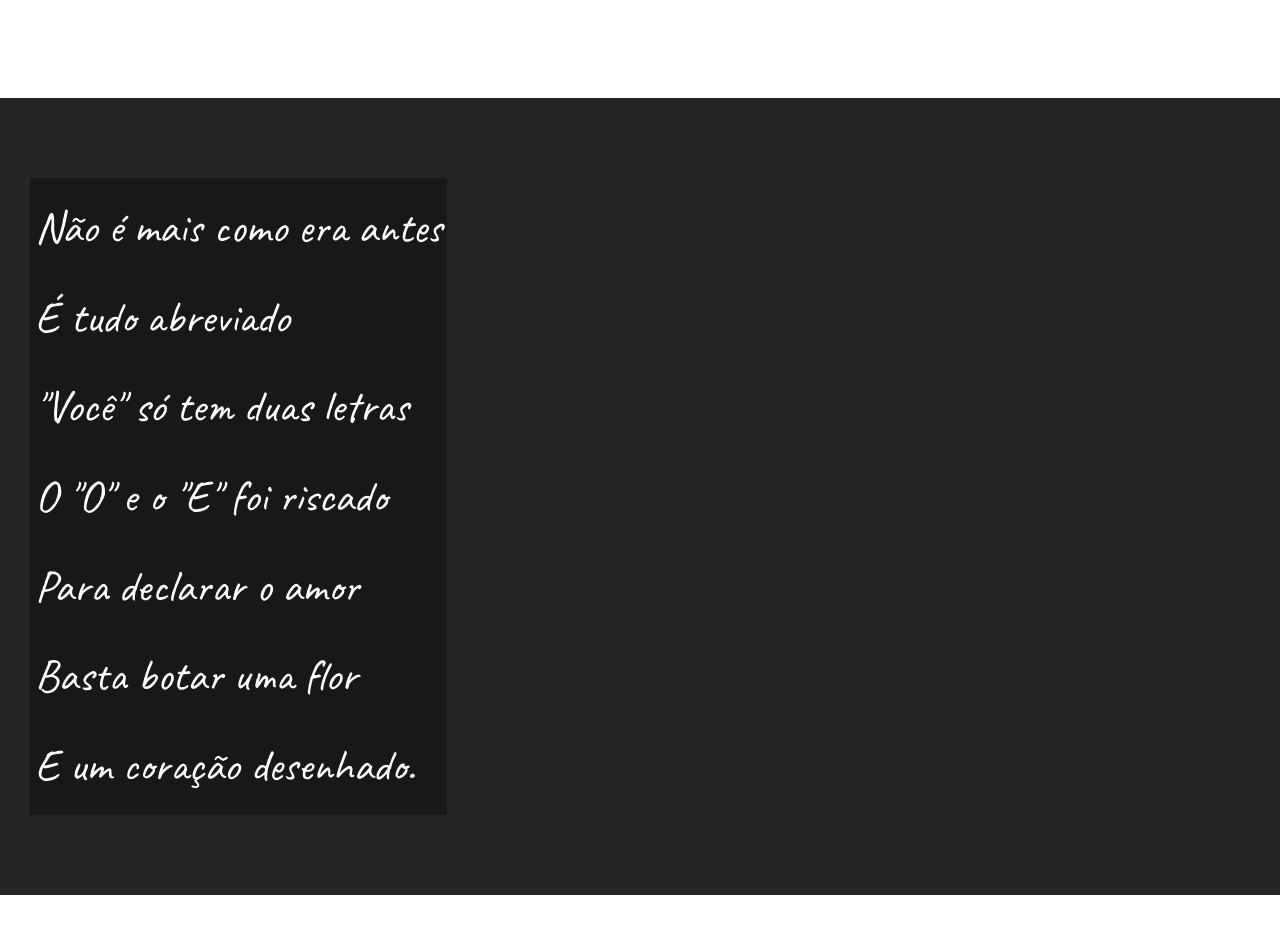
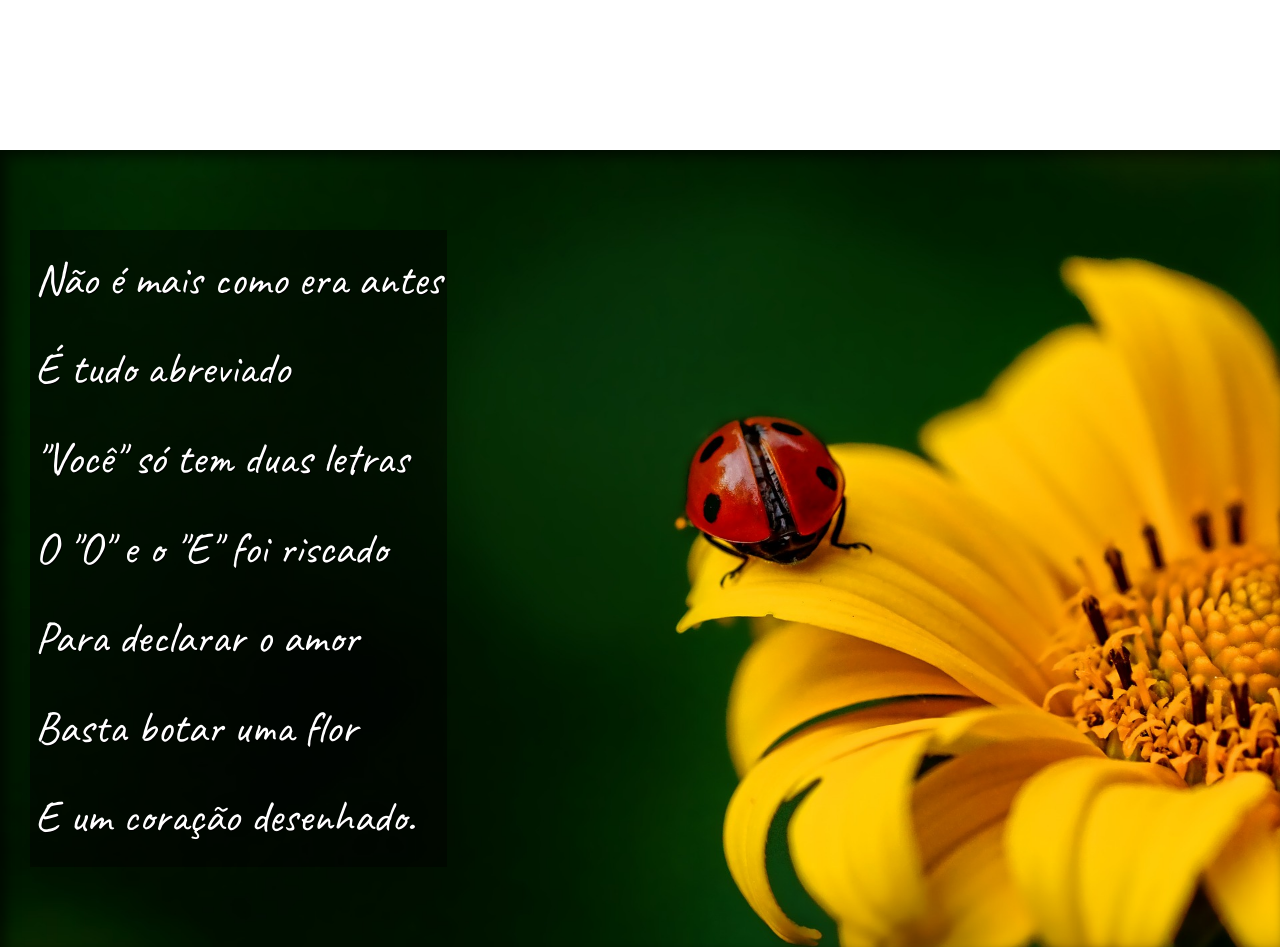
Before and after one commit to DaniellyLiba/exercicios-html5-css3, a plain HTML site: page exercicios-arquivo/desafios/d12/index.html in a window 1280 px wide. Shown: the part 1000-1947 px from the top of the page. Drawn offline with Linux system fonts and the light colour scheme.

Commit message:
finalizado desafio

```diff
--- a/exercicios-arquivo/desafios/d12/estilo/style.css
+++ b/exercicios-arquivo/desafios/d12/estilo/style.css
@@ -30,7 +30,7 @@ h1{
     padding-top: 50px;
     font-variant: small-caps;
     font-family: var(--font3);
-    font-size: 10vw;
+    font-size: 8vw;
 }
 
 header>p{
@@ -54,6 +54,9 @@ section{
     line-height: 2em;
     padding-left: 30px;
 }
+section > p{
+    padding-bottom: 2em;
+}
 section.normal{
     background-color: #ffffff;
     color: #000000;
@@ -61,12 +64,22 @@ section.normal{
 section.imagem{
     background-color: #252525;
     color: #ffffff;
+    box-shadow: inset 6px 6px 13px 0px rgba(0, 0, 0, 0.63);
 }
 section.imagem > p{
     display: inline-block;
-    background-color: #0000005b;
+    background-color: #00000079;
     max-width: 500px;
     padding: 5px;
+    text-shadow: 1px 1px 0px black;
+}
+section#img1{
+    background: #0000005b url('../imagens/background001.jpg') right center no-repeat fixed;
+    background-size: cover;
+}
+section#img2{
+    background: #0000005b url('../imagens/background002.jpg') right center no-repeat fixed;
+    background-size: cover;
 }
 
 footer{
--- a/exercicios-arquivo/desafios/d12/index.html
+++ b/exercicios-arquivo/desafios/d12/index.html
@@ -29,7 +29,7 @@
         </p>
     </section>
 
-    <section class="imagem">
+    <section class="imagem" id="img1">
         <p>
             Não é mais como era antes <br>
             É tudo abreviado <br>
@@ -62,7 +62,7 @@
         </p>
     </section>
 
-    <section class="imagem">
+    <section class="imagem" id="img2">
         <p>
             Tenho saudade das cartas <br>
             Escritas com a própria mão <br>
```
